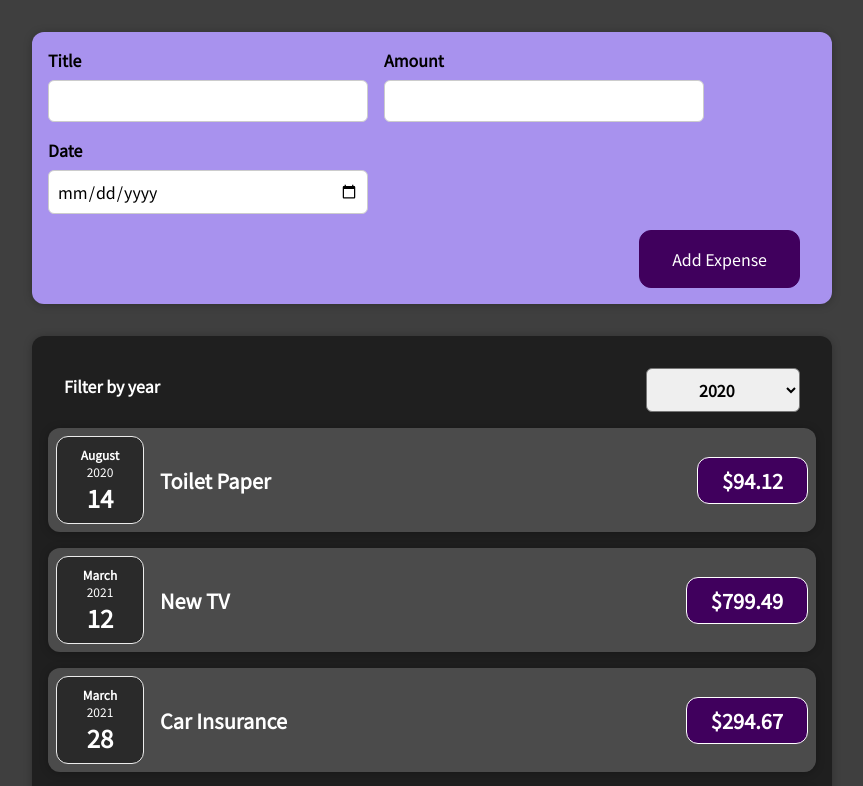
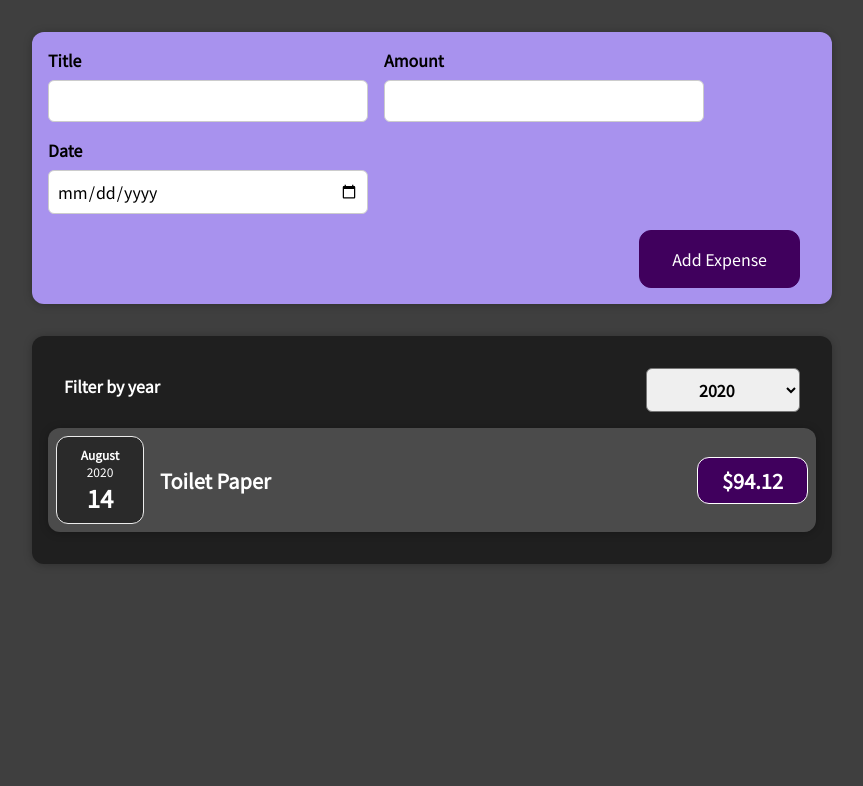
Before and after one commit to dev-thug/react-guide, a React (Create React App) app: page / in a window 1280 px wide. Shown: the top 786 px of the page, without its empty margins (208-1071 px from the left). Built offline with nearby package versions, Linux system fonts and the light colour scheme.

Commit message:
update 필터 기능 추가

```diff
--- a/src/components/Expenses/Expense.js
+++ b/src/components/Expenses/Expense.js
@@ -11,12 +11,16 @@ const Expense = (props) => {
         console.log(selectedYear)
     }
 
+    const filteredExpense = props.items.filter(expense => {
+            return expense.date.getFullYear().toString() === filteredYear;
+        }
+    );
+
     return (
         <div>
-
             <Card className="expenses">
                 <ExpensesFilter onChangeFilter={filterChangeHandler} selected={filteredYear}/>
-                {props.items.map(expense =>
+                {filteredExpense.map(expense =>
                     <ExpenseItem key={expense.id} title={expense.title} amount={expense.amount} date={expense.date}/>
                 )}
             </Card>
```
